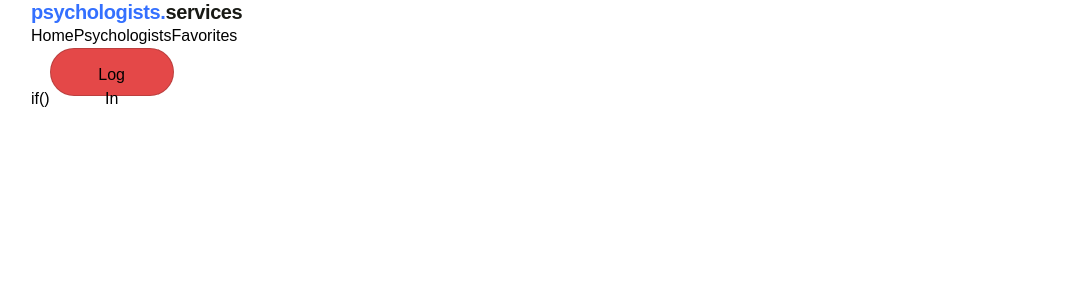
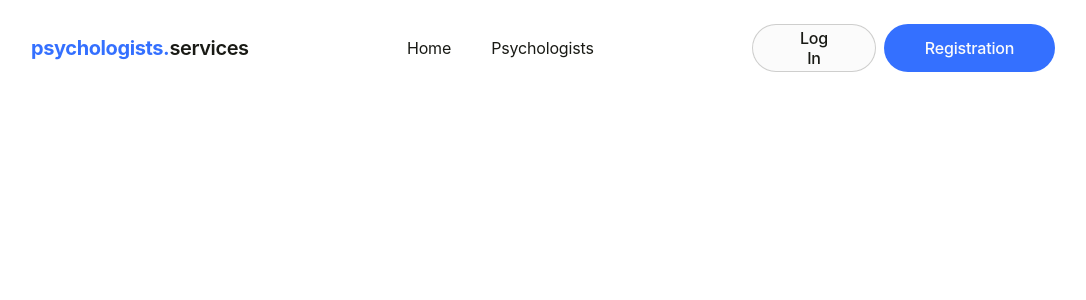
Before and after one commit to OleksandrMyliutin/Psychologists, a React (Vite) app: page / in a window 1280 px wide. Shown: the top 300 px of the page, without its empty margins (97-1183 px from the left). Built offline with nearby package versions, Linux system fonts and the light colour scheme.

Commit message:
detils in header.

```diff
--- a/package.json
+++ b/package.json
@@ -12,6 +12,7 @@
   "dependencies": {
     "@reduxjs/toolkit": "^2.10.1",
     "axios": "^1.13.2",
+    "clsx": "^2.1.1",
     "normalize.css": "^8.0.1",
     "react": "^19.1.1",
     "react-dom": "^19.1.1",
--- a/src/components/ActionButton/ActionButton.jsx
+++ b/src/components/ActionButton/ActionButton.jsx
@@ -1,11 +1,16 @@
-import React from 'react'
+import clsx from 'clsx';
 import s from './ActionButton.module.css'
-const ActionButton = ({isButton = true, children}) => {
+const ActionButton = ({
+    size = 'md',
+    variant = 'fill',
+    color = 'blue',
+    onClick,
+    style,
+    children,
+}) => {
     return (
         <>
-            if({isButton}){
-                <button className={s.btnStandardStyle}>{children}</button>
-            }
+            <button style={style} className={clsx(s.button, s[size], s[variant], s[color])} onClick={onClick}>{children}</button>
         </>
     )
 }
--- a/src/components/ActionButton/ActionButton.module.css
+++ b/src/components/ActionButton/ActionButton.module.css
@@ -1,7 +1,46 @@
-.btnStandardStyle{
-    border: 1px solid rgba(25, 26, 21, 0.2);
+.button{
+    display: flex;
+    align-items: center;
+    justify-content: center;
     border-radius: 30px;
     padding: 14px 39px;
+    width: 100%;
+    height: 60px;
+    color: var(--color-main);
+
+    font-weight: 500;
+    font-size: 20px;
+    line-height: 120%;
+    letter-spacing: -0.01em;
+}
+
+.button.white{
+    background-color: var(--color-main);
+    color: var(--color-text);
+    border: 1px solid rgba(25, 26, 21, 0.2);
+}
+
+.md {
     width: 124px;
     height: 48px;
+    padding: 14px 39px;
+
+    font-size: 16px;
+    line-height: 125%;
 }
+
+.lg {
+    padding: 14px 40px;
+    width: 171px;
+    height: 48px;
+
+    font-size: 16px;
+    line-height: 125%;
+}
+
+/* .xl {
+  gap: 16px;
+  height: 57px;
+  padding: 16px;
+  font-size: 18px;
+} */
--- a/src/components/AuthActions/AuthActions.jsx
+++ b/src/components/AuthActions/AuthActions.jsx
@@ -1,9 +1,11 @@
 import React from 'react'
 import ActionButton from "../ActionButton/ActionButton"
+import s from './AuthActions.module.css'
 const AuthActions = () => {
     return (
-        <div>
-            <ActionButton>Log In</ActionButton>
+        <div className={s.flexContainer}>
+            <ActionButton color = "white">Log In</ActionButton>
+            <ActionButton size="lg">Registration</ActionButton>
         </div>
     )
 }
--- a/src/components/AuthActions/AuthActions.module.css
+++ b/src/components/AuthActions/AuthActions.module.css
@@ -0,0 +1,5 @@
+.flexContainer{
+    display: flex;
+    flex-shrink: 1;
+    column-gap: 8px;
+}
--- a/src/components/Header/Header.jsx
+++ b/src/components/Header/Header.jsx
@@ -3,14 +3,17 @@ import Logo from '../Logo/Logo'
 import Nav from '../Nav/Nav'
 import Container from '../Container/Container'
 import AuthActions from '../AuthActions/AuthActions'
+import s from './Header.module.css'
 
 const Header = () => {
     return (
         <div>
             <Container>
-                <Logo/>
-                <Nav/>
-                < AuthActions/>
+                <div className={s.flexContainer}>
+                    <Logo/>
+                    <Nav/>
+                    < AuthActions/>
+                </div>
             </Container>
         </div>
     )
--- /dev/null
+++ b/src/components/Header/Header.module.css
@@ -0,0 +1,6 @@
+.flexContainer{
+    display: flex;
+    align-items: center;
+    justify-content: space-between;
+    margin-top: 24px;
+}
--- a/src/components/Nav/Nav.jsx
+++ b/src/components/Nav/Nav.jsx
@@ -2,10 +2,10 @@ import React from 'react'
 import { NavLink } from 'react-router-dom'
 import s from './Nav.module.css'
 const Nav = () => {
-  const navLinkShow = ({isActive}) => isActive ? s.login : s.navLink;
+  const navLinkShow = ({isAuth = false}) => isAuth ? s.navLink : s.login ;
   return (
-    <div>
-      <nav>
+    <div className={s.container}>
+      <nav className={s.navStyle}>
         <NavLink to={'/'}>Home</NavLink>
         <NavLink to={'/authors'}>Psychologists</NavLink>
         <NavLink to={'/psychologists'} className={navLinkShow}>Favorites</NavLink>
--- a/src/components/Nav/Nav.module.css
+++ b/src/components/Nav/Nav.module.css
@@ -0,0 +1,36 @@
+.container{
+    position: relative;
+}
+
+.navStyle{
+    display: flex;
+    align-items: center;
+    justify-content: center;
+    column-gap: 40px;
+}
+
+.navStyle a::after{
+    content: "";
+    position: absolute;
+    left: 50%;
+    bottom: -10px;
+    transform: translateX(-50%);
+    width: 10px;
+    height: 10px;
+    background-color: transparent;
+    border-radius: 50%;
+    transition: background-color 0.2s;
+}
+
+.navStyle a:hover::after{
+    border-radius: 100%;
+    fill: #3470ff;
+}
+
+.login{
+    display: none;
+}
+
+.navLink{
+    display: block;
+}
--- a/src/css/index.css
+++ b/src/css/index.css
@@ -1,66 +1,60 @@
 @import 'normalize.css';
 :root{
-  --color-main: #101828;
-  --color-text:#475467;
-  --color-gray: #6C717B;
-  --color-button: #E44848;
-  --color-buttonHover: #D84343;
+  --color-main: #fbfbfb;
+  --color-text: #191a15;
+  --color-button: #3470ff;
+  --color-buttonHover: #255ee8;
   --color-rating: #FFC531;
-  --color-grayLight: #DADDE1;
-  --color-badges: #F2F4F7;
-  --color-inputs: #F7F7F7;
-  --color-white: #FFFFFF;
+  --color-paragraph: rgba(52, 112, 255, 0.2);
+  --color-money: #38cd3e;
 }
 
 body {
-  font-family: 'Nunito', sans-serif;
+  font-family: 'Inter', sans-serif;
   font-weight: 400;
   font-size: 16px;
-  line-height: 24px;
-  background: var(--color-white);
+  line-height: 125%;
+  letter-spacing: -0.01em;
+  color:var(--color-text);
 }
-h1,p{
-  color:var(--color-inputs);
-}
+
 h1{
-  font-size: 48px;
-  line-height: 67%;
-  line-height: 32px;
+  font-weight: 600;
+  font-size: 80px;
+  line-height: 102%;
+  letter-spacing: -0.02em;
   margin: 0;
 }
 
 h2{
+  font-weight: 500;
   font-size: 24px;
-  font-weight: 600;
-  line-height: 133%;
-  color: var(--color-main);
+  line-height: 100%;
 }
 
 h3{
-  font-size: 20px;
-  line-height: 24px;
-  color: var(--color-main);
+  font-weight: 500;
+  line-height: 150%;
+  color:var(--color-paragraph);
 }
 p{
   font-weight: 400;
   font-size: 16px;
-  line-height: 150%;
+  line-height: 125%;
+  color:var(--color-paragraph);
 }
 button{
   font-size: 16px;
   line-height: 24px;
+  border-radius: 30px;
   background: var(--color-button);
   transition: background 250ms cubic-bezier(0.4, 0, 0.2, 1);
 }
 
 button:hover{
-  background: var(--color-buttonHover)
+  background: var(--color-buttonHover);
 }
 
 html {
   scroll-behavior: smooth;
 }
-
-.bodyMargin{
-  margin-top: 48px;
-}
```
Also changed, not shown: 1 other file (tests, documents, lock files or other folders).
